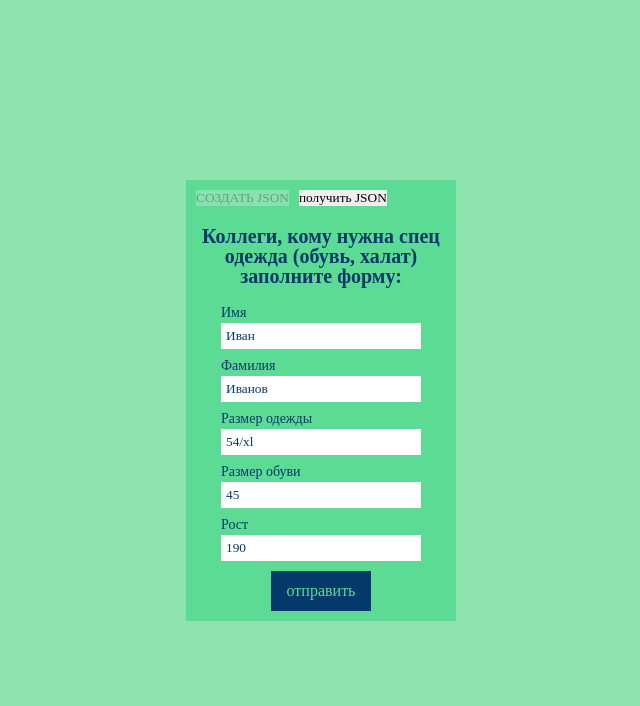
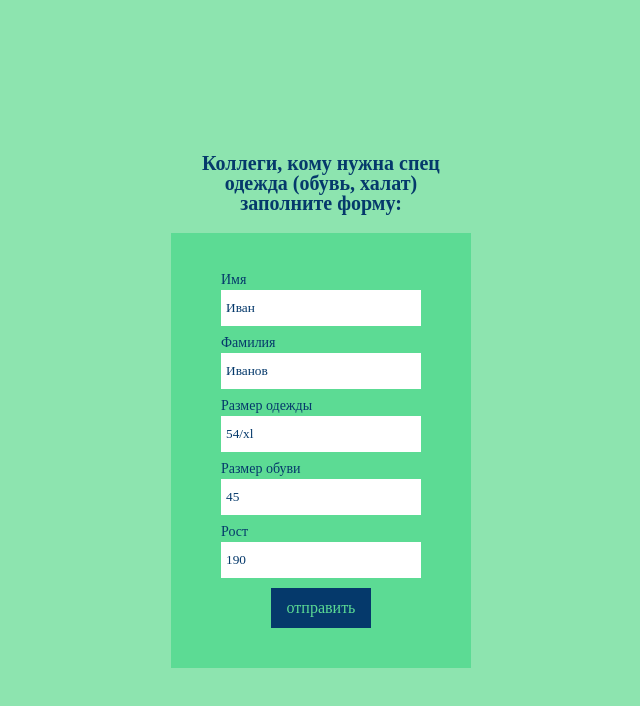
Before and after one commit to SarahAndDuck/special-clothing, a plain HTML site: page index.html in a window 1280 px wide. Shown: the whole page, without its empty margins (319-959 px from the left). Drawn offline with Linux system fonts and the light colour scheme; no server answers.

Commit message:
feat:add solution

```diff
--- a/index.html
+++ b/index.html
@@ -3,14 +3,14 @@
   <head>
     <meta charset="UTF-8" />
     <meta name="viewport" content="width=device-width, initial-scale=1.0" />
-    <title>Document</title>
+    <title>Цех СВЧ модулей</title>
     <link rel="stylesheet" href="style.css" />
   </head>
   <body>
     <div class="wrapper">
       <div class="btns-wrapper">
-        <button disabled>СОЗДАТЬ JSON</button>
-        <button id="get">получить JSON</button>
+        <button class="display-none" disabled>СОЗДАТЬ JSON</button>
+        <button class="display-none" id="get">получить JSON</button>
       </div>
       <h1 class="title">
         Коллеги, кому нужна спец одежда (обувь, халат) заполните форму:
--- a/style.css
+++ b/style.css
@@ -60,7 +60,9 @@ button::-moz-focus-inner {
   padding: 0;
   border: 0;
 }
-
+.display-none {
+  display: none;
+}
 button {
   cursor: pointer;
 }
@@ -73,9 +75,9 @@ body {
 }
 .wrapper {
   display: inline-block;
+
   padding: 10px;
-  max-width: 270px;
-  background-color: #5cdb94;
+  background-color: transparent;
 }
 .btns-wrapper {
   display: flex;
@@ -87,9 +89,12 @@ body {
   width: 250px;
   font-size: 20px;
   color: #05396b;
+  margin: 0 auto 20px;
   margin-bottom: 20px;
 }
 fieldset {
+  padding: 40px 50px;
+  background-color: #5cdb94;
   display: flex;
   flex-direction: column;
   align-items: center;
@@ -109,7 +114,7 @@ label {
 input {
   display: block;
   width: 200px;
-  padding: 5px;
+  padding: 10px 5px;
   color: #05396b;
 }
 .btn {
```
